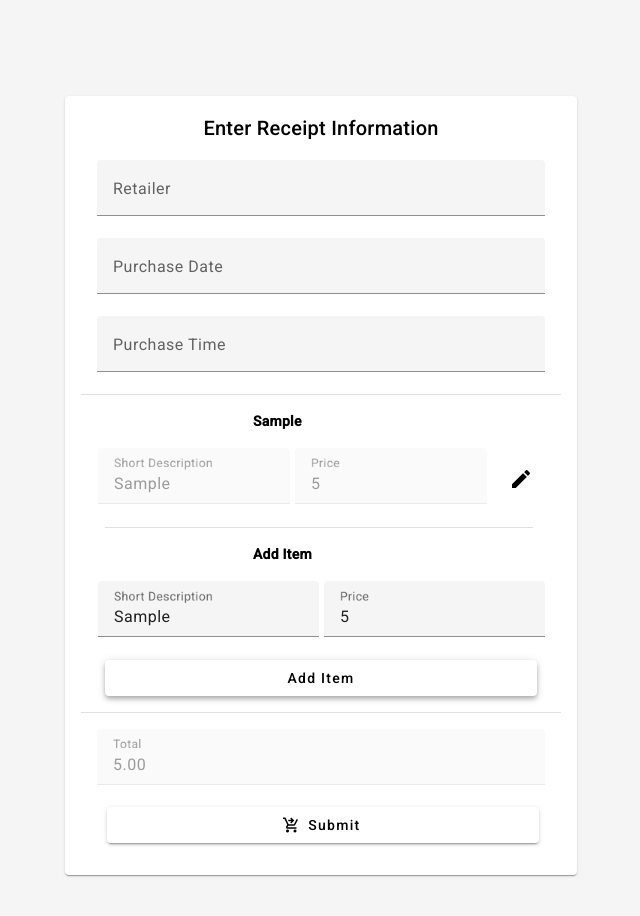
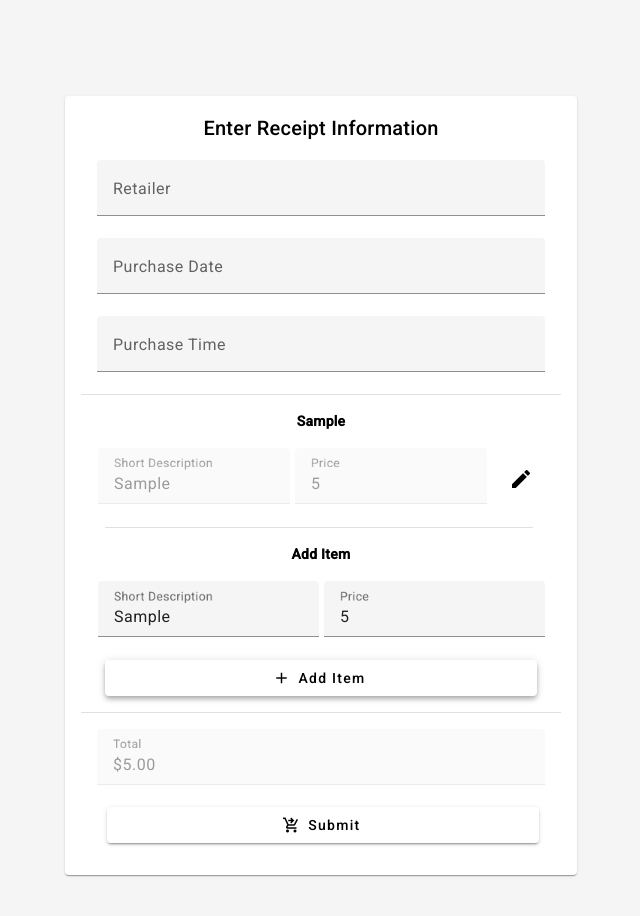
Before and after one commit to thanshaw02/receipt-api-kotlin, an Angular app in the folder frontend/: page / in a window 1280 px wide. Both pictures are taken after typing "Sample", "5" into the empty fields and a click on the button "Add Item". Shown: the top 916 px of the page, without its empty margins (319-959 px from the left). Built offline with nearby package versions, Linux system fonts and the light colour scheme.

Commit message:
big commit, allows for editing added receipt items

```diff
--- a/frontend/package.json
+++ b/frontend/package.json
@@ -24,6 +24,7 @@
     "@angular/router": "^15.2.0",
     "rxjs": "~7.8.0",
     "tslib": "^2.3.0",
+    "uuidv4": "^6.2.13",
     "zone.js": "~0.12.0"
   },
   "devDependencies": {
--- a/frontend/src/app/components/receipt-form/receipt-form.component.html
+++ b/frontend/src/app/components/receipt-form/receipt-form.component.html
@@ -29,12 +29,15 @@
           <br>
 
           <!-- Items -->
-          <app-receipt-item-list (receiptItemsEmitter)="updateReceiptItems($event)"/>
+          <app-receipt-item-list
+            (receiptItemsEmitter)="updateReceiptItems($event)"
+            (editReceiptItemEmitter)="editReceiptItem($event)"
+          />
 
           <!-- Total -->
           <mat-form-field>
             <mat-label for="total">Total</mat-label>
-            <input disabled id="total" matInput type="number" value="{{ total }}">
+            <input disabled id="total" matInput type="text" value="{{ total }}">
           </mat-form-field>
           <br>
 
--- a/frontend/src/app/components/receipt-form/receipt-form.component.ts
+++ b/frontend/src/app/components/receipt-form/receipt-form.component.ts
@@ -1,6 +1,5 @@
 import { Component } from "@angular/core";
 import { FormControl, FormGroup } from "@angular/forms";
-import { MatSnackBar } from "@angular/material/snack-bar";
 import { MatBottomSheet } from "@angular/material/bottom-sheet";
 import { ViewReceiptPointsComponent } from "../view-receipt-points/view-receipt-points.component";
 import {
@@ -24,25 +23,47 @@ import {
 export class ReceiptFormComponent {
   constructor(
     private viewReceiptPointsSheet: MatBottomSheet,
-    private notificationSnackBar: MatSnackBar,
     private receiptApiService: ReceiptApiService,
     private notificationService: NotificationService
   ) {}
 
   // receipt fields
-  public receiptItems: Array<ReceiptItem> = [];
-  public total = "0.00";
   public receiptForm = new FormGroup({
     retailerName: new FormControl(""),
     purchaseDate: new FormControl(""),
     purchaseTime: new FormControl(""),
   });
+  public receiptItems: Array<ReceiptItem> = [];
+  public total = "$0.00";
 
   // binding between array of ReceiptItem's in child component (ReceiptItemList) and this component
   public updateReceiptItems(receiptItem: ReceiptItem): void {
-    const summedTotal = (+this.total + +receiptItem.price).toString();
-    this.total = parseFloat(summedTotal).toFixed(2);
+    const summedTotal = (+this.formatTotal() + +receiptItem.price).toString();
+    this.total = `\$${parseFloat(summedTotal).toFixed(2)}`;
     this.receiptItems.push(receiptItem);
+  }
+
+  // binding that connects this component to the ReceiptItemListComponent, handles editing of an added ReceiptItem
+  public editReceiptItem(receiptItem: ReceiptItem): void {
+    // verify the ReceiptItem being updated is present in the ReceiptItem array
+    const itemToUpdate = this.receiptItems.find((item) => item.id === receiptItem.id);
+    if (!itemToUpdate) {
+      this.notificationService.setNotification(
+        ReceiptError.ReceiptItemNotFound
+      );
+      return;
+    }
+
+    // change the price if the price has been changed
+    if (itemToUpdate.price !== receiptItem.price) {
+      const subtractedTotal = ((+this.formatTotal() - +itemToUpdate.price)).toString();
+      const newTotal = (+subtractedTotal + +receiptItem.price).toString();
+      this.total = `\$${parseFloat(newTotal).toFixed(2)}`;
+    }
+
+    // update the array of ReceiptItems
+    const itemIndex = this.receiptItems.indexOf(itemToUpdate);
+    this.receiptItems[itemIndex] = receiptItem;
   }
 
   public submitForm(): void {
@@ -104,8 +125,13 @@ export class ReceiptFormComponent {
       purchaseDate: purchaseDate,
       purchaseTime: purchaseTime,
       items: this.receiptItems,
-      total: this.total,
+      total: this.formatTotal(),
     };
     return receipt;
   }
+
+  // this removes the "$" in front of the total
+  private formatTotal(): string {
+    return this.total.substring(1);
+  }
 }
--- a/frontend/src/app/components/receipt-item-list/receipt-item-list.component.html
+++ b/frontend/src/app/components/receipt-item-list/receipt-item-list.component.html
@@ -2,7 +2,10 @@
 
 <!-- Listing the previously added ReceiptItem's -->
 <div *ngFor="let item of receiptItems; index as i">
-  <app-receipt-item [receiptItem]="item"/>
+  <app-receipt-item
+    [receiptItem]="item"
+    (editReceiptItemEmitter)="editReceiptItem($event)"
+  />
 </div>
 
 <!-- ReceiptItem template, this is where you can add a new ReceiptItem -->
--- a/frontend/src/app/components/receipt-item-list/receipt-item-list.component.ts
+++ b/frontend/src/app/components/receipt-item-list/receipt-item-list.component.ts
@@ -1,5 +1,5 @@
 import { Component, EventEmitter, Output } from "@angular/core";
-import { ReceiptItem } from "src/app/model";
+import { ReceiptItem } from "../../model";
 
 @Component({
   selector: "app-receipt-item-list",
@@ -12,12 +12,20 @@ export class ReceiptItemListComponent {
   @Output()
   public receiptItemsEmitter = new EventEmitter<ReceiptItem>();
 
+  // this is not great, having two seperate emitters, one for adding a new ReceiptItem and this one for editing a single ReceiptItem
+  @Output()
+  public editReceiptItemEmitter = new EventEmitter<ReceiptItem>();
+
   // used to display the list of ReceiptItem's to the user
   public receiptItems: Array<ReceiptItem> = [];
 
   // binding between single added ReceiptItem from child component (ReceiptItemComponent) and this component
-  public addNewReceiptItem(receiptItem: ReceiptItem) {
+  public addNewReceiptItem(receiptItem: ReceiptItem): void {
     this.receiptItems.push(receiptItem);
     this.receiptItemsEmitter.emit(receiptItem);
   }
+
+  public editReceiptItem(receiptItem: ReceiptItem): void {
+    this.editReceiptItemEmitter.emit(receiptItem);
+  }
 }
--- a/frontend/src/app/components/receipt-item/receipt-item.component.html
+++ b/frontend/src/app/components/receipt-item/receipt-item.component.html
@@ -1,7 +1,7 @@
 <!-- Receipt item title -->
-<span style="margin-left: 9.75rem; font-weight: bold;">
+<div class="receipt-item-title">
   {{ receiptItem?.shortDescription || "Add Item" }}
-</span>
+</div>
 
 <table style="margin-top: 1rem;" cellspacing="0">
   <tr>
@@ -12,7 +12,7 @@
           Short Description
         </mat-label>
         <input
-          [disabled]="editingReceiptItem"
+          [disabled]="!isEditing"
           id="short-description"
           matInput
           type="text"
@@ -28,7 +28,7 @@
           Price
         </mat-label>
         <input
-          [disabled]="editingReceiptItem"
+          [disabled]="!isEditing"
           id="price"
           matInput
           type="number"
@@ -44,7 +44,7 @@
         class="edit-button"
         type="button"
         mat-icon-button
-        (click)="editReceiptItem()"
+        (click)="editReceiptItem(shortDescription.value, price.value)"
       >
         <mat-icon fontIcon="edit"/>
       </button>
@@ -52,14 +52,15 @@
   </tr>
 </table>
 <div *ngIf="!receiptItem">
+  <!-- Receipt item add button -->
   <!-- Button displayed only if this element is the template one -->
-  <!-- NOTE: Add "+" icon to this button if possible to make it look nice -->
   <button
     class="submit-button"
     type="button"
     mat-raised-button
     (click)="addReceiptItem(shortDescription.value, price.value)"
   >
+    <mat-icon fontIcon="add"/>
     Add Item
   </button>
 </div>
--- a/frontend/src/app/components/receipt-item/receipt-item.component.ts
+++ b/frontend/src/app/components/receipt-item/receipt-item.component.ts
@@ -1,12 +1,11 @@
 import {
   Component,
   EventEmitter,
-  Inject,
   Input,
   OnInit,
   Output,
 } from "@angular/core";
-import { Observable, of } from "rxjs";
+import { v4 as uuid } from 'uuid';
 import { ReceiptError, ReceiptItem } from "src/app/model";
 import { NotificationService } from "src/app/services";
 
@@ -24,9 +23,10 @@ export class ReceiptItemComponent implements OnInit {
     // decide which styling is needed based on if this ReceiptItem component is displaying an added item or the template
     this.inputFieldStyles = this.receiptItem ? "added-item-style" : "template-style";
 
-    // set the boolean observable attribute that keeps track of whether or not the added receipt item is being edited
-    // this.editingReceiptItem = of(!!this.receiptItem); // originally using an observable here
-    this.editingReceiptItem = !!this.receiptItem;
+    // this is bad logic, it works but i have a double negative i think which makes this hard to read
+    // in the html the two input fields disabled state is set to the opposite of this.isEditing
+    // so if this.isEditing === false then the fields are disabled, if this.isEditing === true then the fields are not disabled
+    this.isEditing = this.receiptItem ? false : true;
   }
 
   // this is used for displaying an already added ReceiptItem
@@ -38,9 +38,12 @@ export class ReceiptItemComponent implements OnInit {
   @Output()
   public receiptItemEmitter = new EventEmitter<ReceiptItem>();
 
+  @Output()
+  public editReceiptItemEmitter = new EventEmitter<ReceiptItem>();
+
   // keeps track of a ReceiptItem and if it is being edited or not
   // public editingReceiptItem: Observable<boolean> = new Observable<boolean>(); // originally using an observable here
-  public editingReceiptItem: boolean = false;
+  public isEditing: boolean = true;
 
   // keeps track of the styling needed on the input fields
   public inputFieldStyles: string = "";
@@ -60,14 +63,38 @@ export class ReceiptItemComponent implements OnInit {
     } else {
       // emites the newly created ReceiptItem to the parent component "ReceiptItemList"
       this.receiptItemEmitter.emit({
+        id: uuid(),
         shortDescription: shortDescription,
         price: price,
       });
     }
   }
 
-  public editReceiptItem(): void {
-    // this.editingReceiptItem = of(!this.editingReceiptItem); // originally using an observable here
-    this.editingReceiptItem = !this.editingReceiptItem;
+  public editReceiptItem(
+    shortDescription: string,
+    price: string
+  ): void {
+    if (!this.receiptItem || !shortDescription || !price) {
+      this.notificationService.setNotification(
+        ReceiptError.EditReceiptItemError,
+      );
+      return;
+    }
+
+    const hasBeenEdited =
+      this.receiptItem.shortDescription !== shortDescription ||
+      this.receiptItem.price !== price;
+
+    // if edits were made then we want to emit those changes up
+    if (this.isEditing && hasBeenEdited) {
+      this.receiptItem = {
+        id: this.receiptItem.id,
+        shortDescription: shortDescription,
+        price: price,
+      };
+      this.editReceiptItemEmitter.emit(this.receiptItem);
+    }
+
+    this.isEditing = !this.isEditing;
   }
 }
--- a/frontend/src/app/model/receipt.ts
+++ b/frontend/src/app/model/receipt.ts
@@ -7,6 +7,7 @@ type ReceiptIdResponse = {
 };
 
 type ReceiptItem = {
+  id: string;
   shortDescription: string;
   price: string;
 };
--- a/frontend/src/app/model/snackbar-data.ts
+++ b/frontend/src/app/model/snackbar-data.ts
@@ -16,6 +16,8 @@ enum ReceiptError {
   MissingItemDescription = "Please enter a short description of the receipt item",
   MissingItemPrice = "Please enter a price for the receipt item",
   ReceiptSubmissionError = "There was an error submitting the receipt",
+  EditReceiptItemError = "When editing an item the item must have a description and price",
+  ReceiptItemNotFound = "You are attempting to edit a receipt item that doesn't exist",
   // NOTE: when adding new possible error messages for the MatSnackBar add them here
 }
 
```
Also changed, not shown: 1 other file (tests, documents, lock files or other folders).
